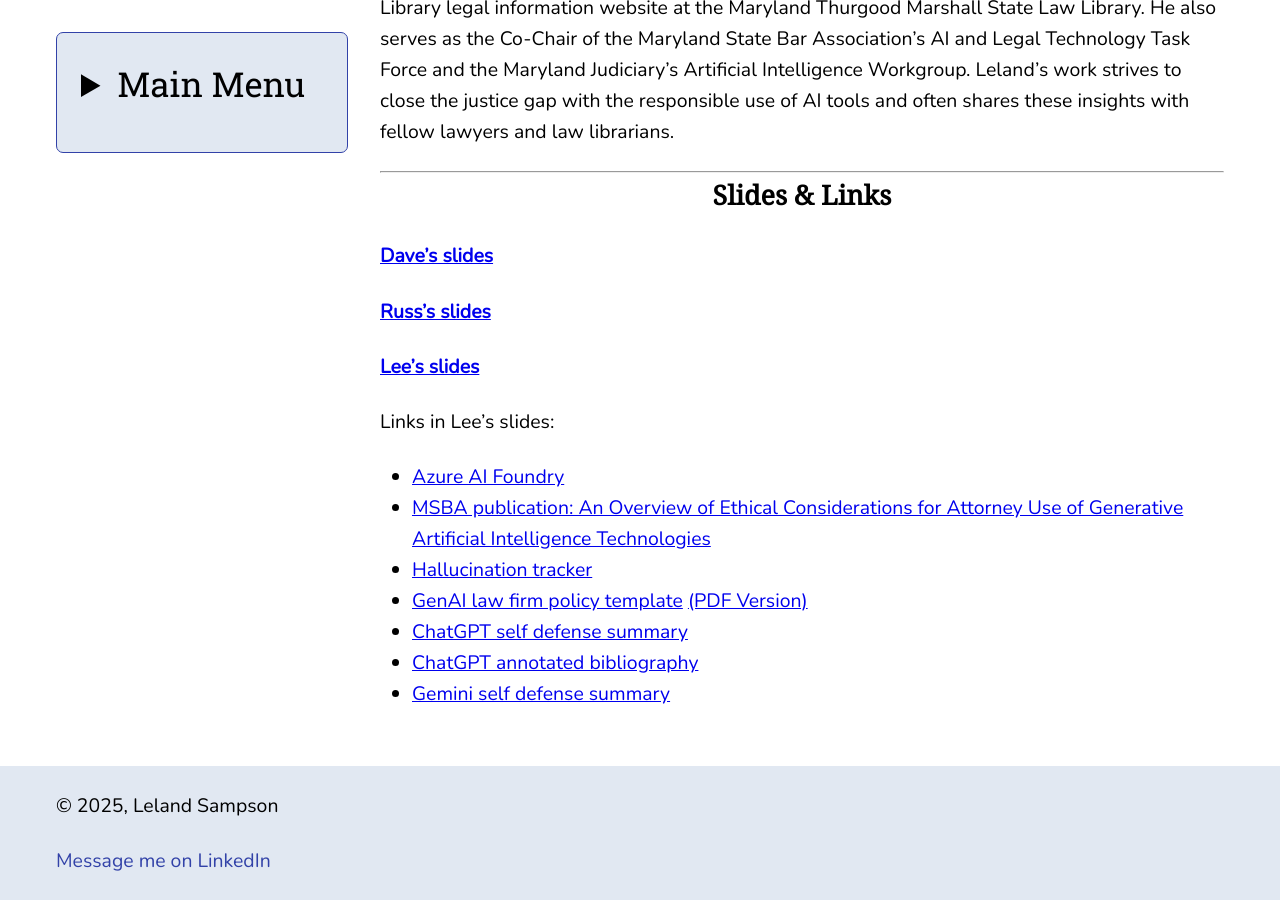
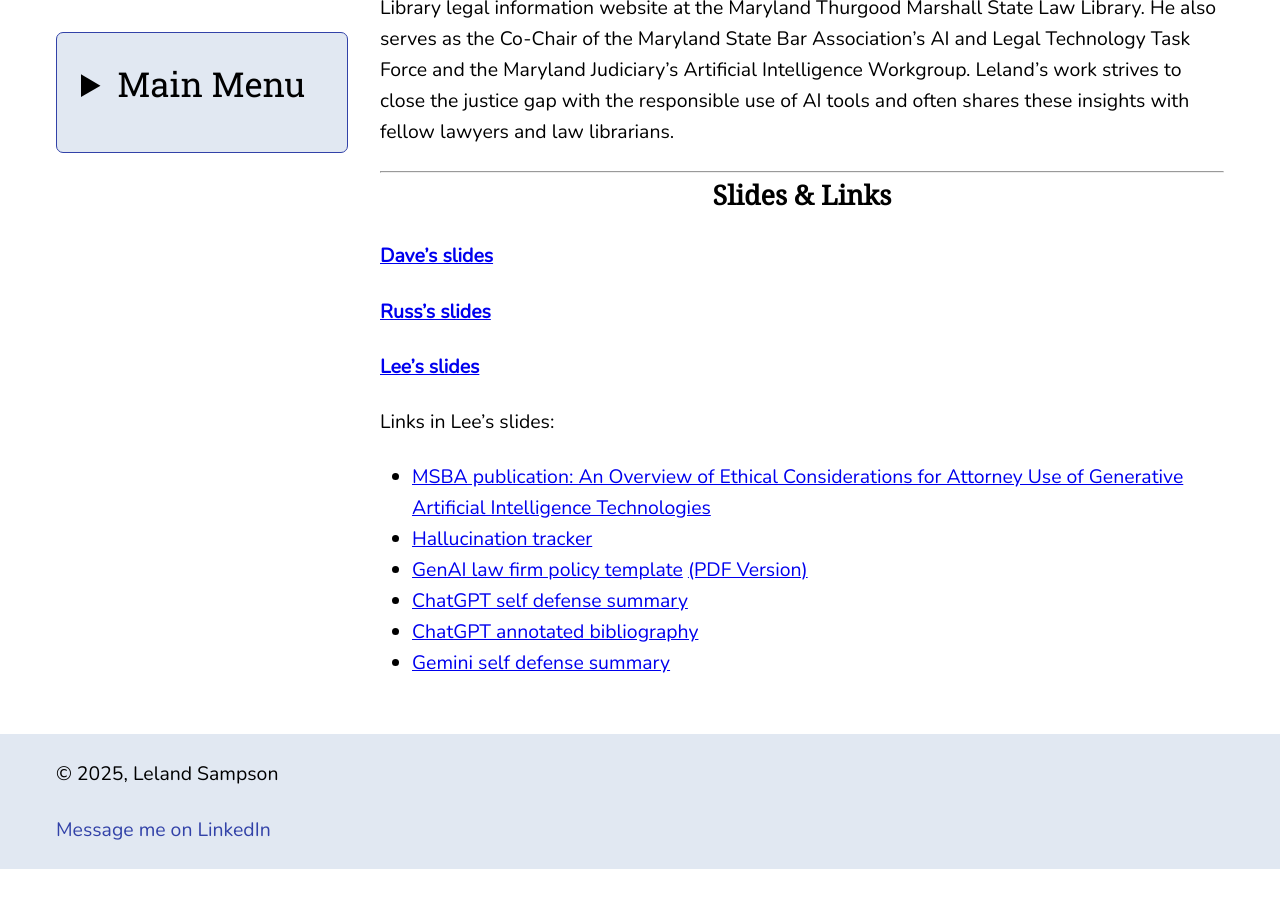
Before and after one commit to lelandsampson/Leland-Sampson-Website, a Jekyll site: the page built from 2025-MoCo-AI.md, in a window 1280 px wide and 900 px high, scrolled down 1397 px. Built offline with Jekyll 4.4.1, drawn with Linux system fonts in a browser that asks for light colours; after the commit the page ends 2266 px from its top, so only the background shows below that.

Commit message:
Update 2025-MoCo-AI.md

```diff
--- a/2025-MoCo-AI.md
+++ b/2025-MoCo-AI.md
@@ -36,7 +36,6 @@ title: The Use of Artificial Intelligence in the Legal Profession
 [**Lee's slides**](/files/2025-moco-ai/sampson-moco-ai.pdf)
 
 Links in Lee's slides:
-- [Azure AI Foundry](https://learn.microsoft.com/en-us/azure/ai-foundry/tutorials/deploy-chat-web-app)
 - [MSBA publication: An Overview of Ethical Considerations for Attorney Use of Generative Artificial Intelligence Technologies](https://www.msba.org/common/Uploaded%20files/Downloads/EPUB/An%20Overview%20of%20Ethical%20Considerations%20for%20Attorney%20Use.pdf)
 - [Hallucination tracker](https://www.damiencharlotin.com/hallucinations/)
 - [GenAI law firm policy template](/files/2025-Delaware-AI/GAI-Policy.docx)  [(PDF Version)](/files/2025-Delaware-AI/GAI-Policy.pdf)
```
